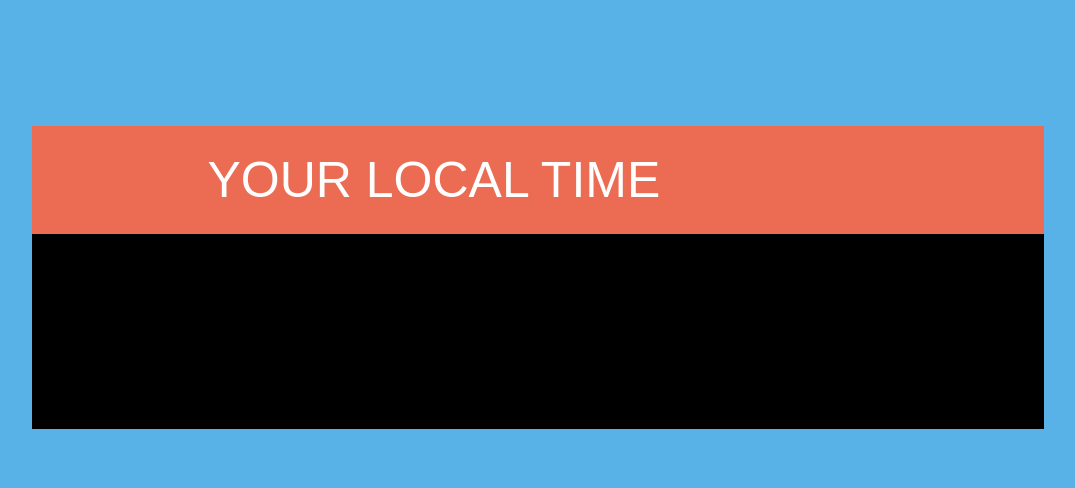
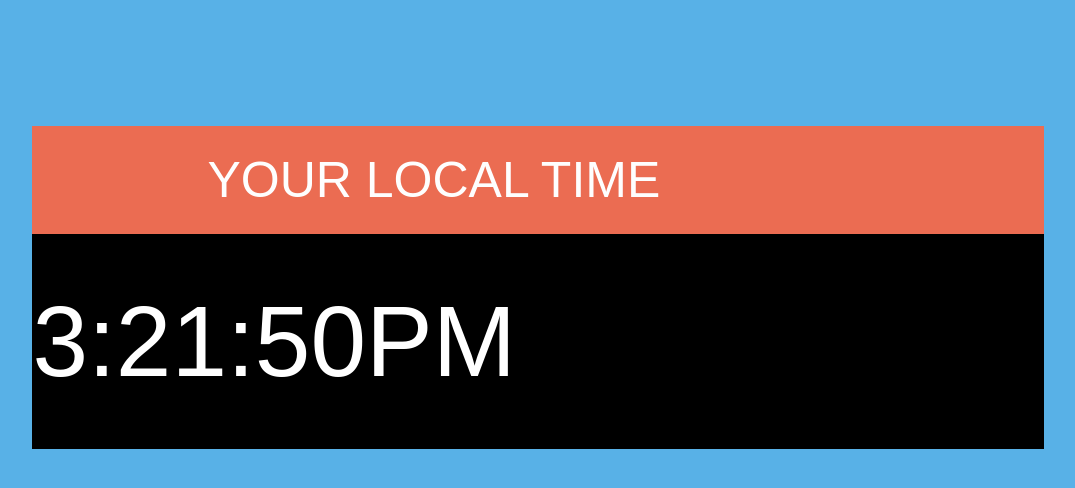
Before and after one commit to AhmedAlkh/digital-clock, a plain HTML site: page index.html in a window 1280 px wide. Shown: the whole page, without its empty margins (102-1177 px from the left). Drawn offline with Linux system fonts and the light colour scheme.

Commit message:
added js functionality, project complete

```diff
--- a/index.js
+++ b/index.js
@@ -0,0 +1,23 @@
+setInterval(function () {
+    var currentTime = new Date();
+    var hours = currentTime.getHours();
+    var minutes = currentTime.getMinutes();
+    var seconds = currentTime.getSeconds();
+    var period = 'AM';
+    if (hours >= 12) {
+        period = 'PM';
+    }
+    if (hours > 12) {
+        hours = hours -12;
+    }
+    if (seconds < 10) {
+        seconds = '0' + seconds;
+    }
+    if (minutes < 10) {
+        minutes = '0' + minutes;
+    }
+    var clockTime = hours + ':' + minutes + ':' + seconds + '' + period;
+
+    var clock = document.getElementById('clock');
+    clock.innerText = clockTime;
+}, 1000);
--- a/styles.css
+++ b/styles.css
@@ -4,7 +4,7 @@ body {
 
 #clock {
     color: #fff;
-    font-size: 195px;
+    font-size: 100px;
     background-color: #000;
     padding: 0.5em 0em;
     width: 80%;
```
